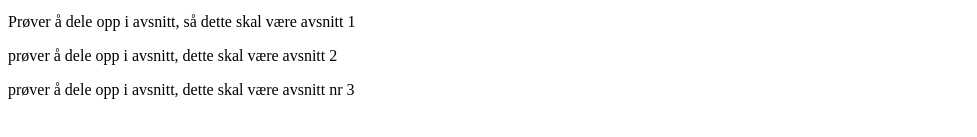
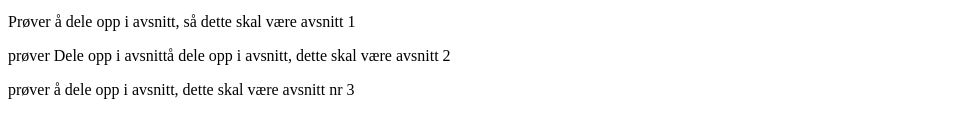
Before and after one commit to Latifi010/Sandbox, a plain HTML site: page Test3.html in a window 1280 px wide. Shown: the part 568-705 px from the top of the page, without its empty margins (0-977 px from the left). Drawn offline with Linux system fonts and the light colour scheme.

Commit message:
Update Test3.html

```diff
--- a/Test3.html
+++ b/Test3.html
@@ -39,7 +39,7 @@
 
     <p>Prøver å dele opp i avsnitt, så dette skal være avsnitt 1 </p>
 
-    <p>prøver å dele opp i avsnitt, dette skal være avsnitt 2</p>
+    <p>prøver <span>Dele opp i avsnitt</span>å dele opp i avsnitt, dette skal være avsnitt 2</p>
 
     <p>prøver å dele opp i avsnitt, dette skal være avsnitt nr 3</p>
 </body>
```
